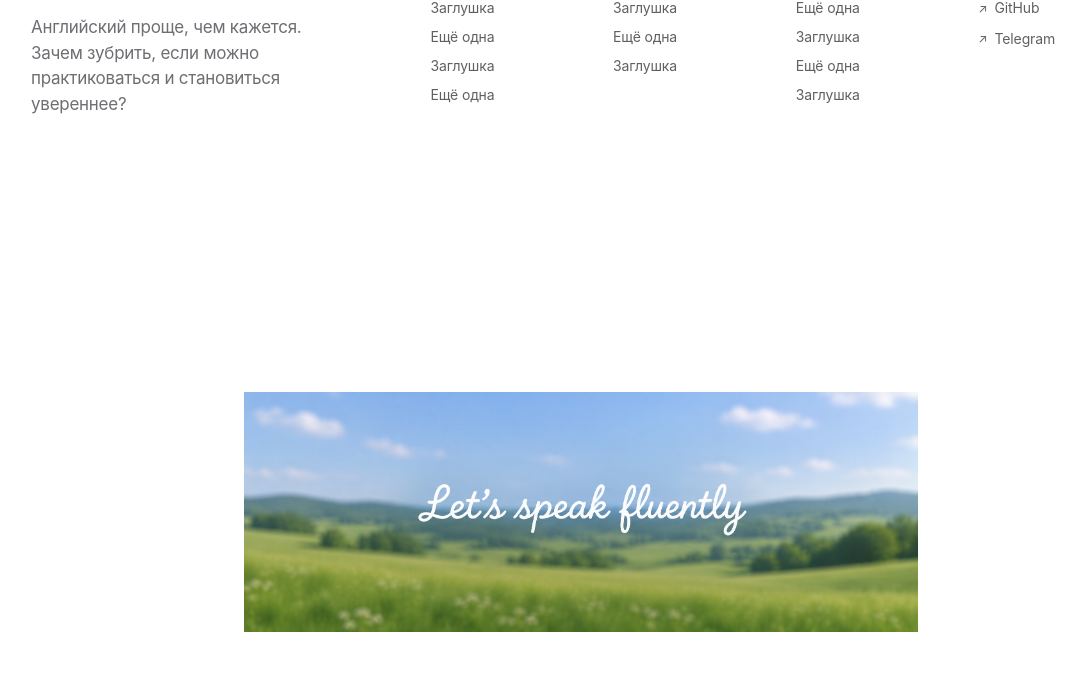
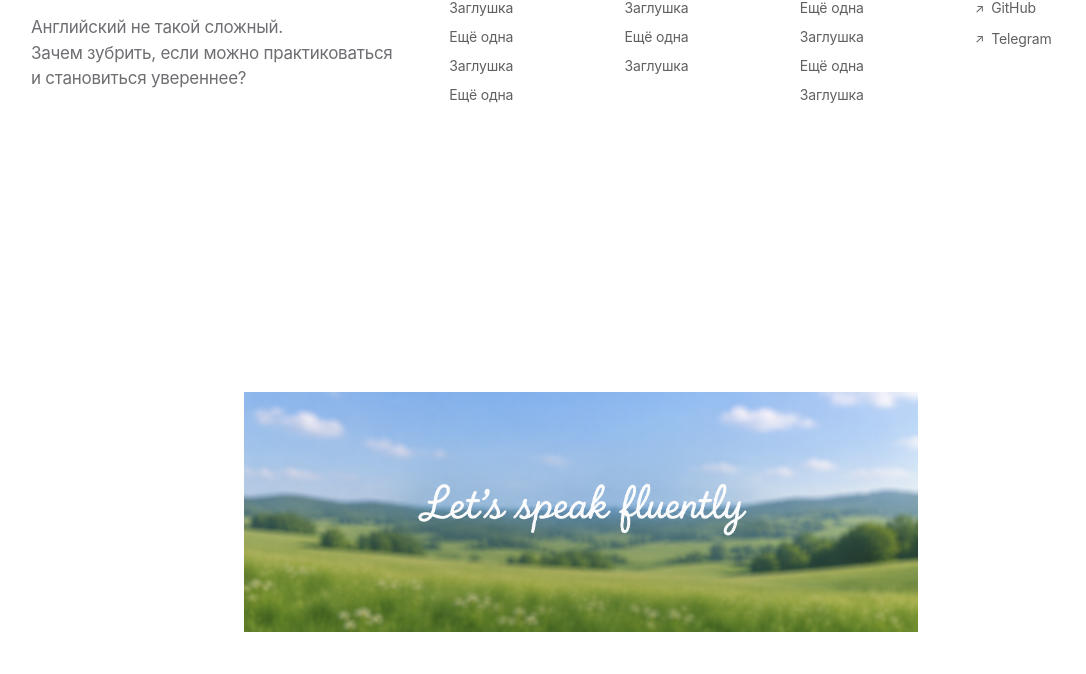
Before and after one commit to billythebully03/fluent, a plain HTML site: page index.html in a window 1280 px wide. Shown: the part 126-800 px from the top of the page, without its empty margins (59-1145 px from the left). Drawn offline with Linux system fonts and the light colour scheme.

Commit message:
Update index.html

```diff
--- a/index.html
+++ b/index.html
@@ -62,13 +62,13 @@
 
     .site-main {
       display: grid;
-      grid-template-columns: minmax(240px, 0.92fr) minmax(0, 2.08fr);
-      column-gap: clamp(56px, 7vw, 92px);
+      grid-template-columns: minmax(340px, 1.05fr) minmax(0, 1.95fr);
+      column-gap: clamp(44px, 4vw, 58px);
       align-items: start;
     }
 
     .brand-block {
-      max-width: 320px;
+      max-width: 390px;
     }
 
     .brand {
@@ -95,7 +95,7 @@
     }
 
     .tagline {
-      max-width: 310px;
+      max-width: 370px;
       margin: 21px 0 0;
       color: var(--text-secondary);
       font-size: 17px;
@@ -107,7 +107,7 @@
     .site-navigation {
       display: grid;
       grid-template-columns: repeat(4, minmax(0, 1fr));
-      column-gap: clamp(18px, 2.4vw, 30px);
+      column-gap: clamp(12px, 1.5vw, 20px);
     }
 
     .menu-column {
@@ -132,22 +132,44 @@
       list-style: none;
     }
 
-    .menu-item {
+    .menu-link {
       display: inline-flex;
       align-items: center;
       gap: 7px;
+      width: fit-content;
       color: var(--text-menu);
       font-size: 14px;
       font-weight: 400;
       line-height: 1.45;
       letter-spacing: -0.01em;
-      cursor: default;
+      text-decoration: none;
+      cursor: pointer;
+      transition: color 160ms ease, opacity 160ms ease;
+    }
+
+    .menu-link:hover {
+      color: var(--text-primary);
+    }
+
+    .menu-link:active {
+      opacity: 0.55;
+    }
+
+    .menu-link:focus-visible {
+      outline: 2px solid var(--apple-blue);
+      outline-offset: 4px;
+      border-radius: 2px;
     }
 
     .menu-arrow {
       flex: none;
       font-size: 12px;
       line-height: 1;
+      transition: transform 160ms ease;
+    }
+
+    .menu-link:hover .menu-arrow {
+      transform: translate(2px, -2px);
     }
 
     .site-footer {
@@ -213,13 +235,16 @@
   <div class="page-shell">
     <main class="site-main" id="top">
       <section class="brand-block" aria-label="О Fluent">
-        <a class="brand" href="#top">
-          <!-- Файлы из public доступны по адресам /fluent.png и /footer.png -->
-          <img class="brand-logo" src="/fluent.png" alt="Fluent" />
+        <a class="brand" href="./" aria-label="Fluent — главная страница">
+          <img
+            class="brand-logo"
+            src="./public/fluent.png"
+            alt="Fluent"
+          />
         </a>
 
         <h1 class="tagline">
-          Английский проще, чем кажется.<br />
+          Английский не такой сложный.<br />
           Зачем зубрить, если можно практиковаться и становиться увереннее?
         </h1>
       </section>
@@ -232,68 +257,88 @@
     </main>
 
     <footer class="site-footer">
-      <img class="footer-image" src="/footer.png" alt="" />
+      <img
+        class="footer-image"
+        src="./public/footer.png"
+        alt=""
+      />
     </footer>
   </div>
 
   <script>
-    // У каждого столбца — свой список пунктов.
-    // Строки пока выводятся как некликабельные заглушки.
+    // У каждого столбца свой массив пунктов.
+    const practiceItems = [
+      "Заглушка",
+      "Ещё одна",
+      "Заглушка",
+      "Ещё одна",
+    ];
+
+    const materialsItems = [
+      "Заглушка",
+      "Ещё одна",
+      "Заглушка",
+    ];
+
+    const aboutItems = [
+      "Ещё одна",
+      "Заглушка",
+      "Ещё одна",
+      "Заглушка",
+    ];
+
+    const socialItems = [
+      { label: "GitHub", arrow: true },
+      { label: "Telegram", arrow: true },
+    ];
+
     const menuColumns = [
-      {
-        title: "Практика",
-        items: ["Заглушка", "Ещё одна", "Заглушка", "Ещё одна"],
-      },
-      {
-        title: "Материалы",
-        items: ["Заглушка", "Ещё одна", "Заглушка"],
-      },
-      {
-        title: "О проекте",
-        items: ["Ещё одна", "Заглушка", "Ещё одна", "Заглушка"],
-      },
-      {
-        title: "Social",
-        items: [
-          { label: "GitHub", external: true },
-          { label: "Telegram", external: true },
-        ],
-      },
+      { title: "Практика", items: practiceItems },
+      { title: "Материалы", items: materialsItems },
+      { title: "О проекте", items: aboutItems },
+      { title: "Social", items: socialItems },
     ];
 
     const navigation = document.querySelector("#site-navigation");
 
-    menuColumns.forEach((column) => {
+    menuColumns.forEach((column, index) => {
       const group = document.createElement("section");
       group.className = "menu-column";
 
       const heading = document.createElement("h2");
       heading.className = "menu-heading";
+      heading.id = `menu-heading-${index}`;
       heading.textContent = column.title;
+
+      group.setAttribute("aria-labelledby", heading.id);
 
       const list = document.createElement("ul");
       list.className = "menu-list";
 
       column.items.forEach((item) => {
-        const entry = typeof item === "string" ? { label: item } : item;
+        const entry = typeof item === "string"
+          ? { label: item }
+          : item;
 
         const listItem = document.createElement("li");
-        const label = document.createElement("span");
-        label.className = "menu-item";
+        const link = document.createElement("a");
 
-        if (entry.external) {
+        link.className = "menu-link";
+        link.href = entry.href || "./";
+
+        if (entry.arrow) {
           const arrow = document.createElement("span");
           arrow.className = "menu-arrow";
           arrow.setAttribute("aria-hidden", "true");
           arrow.textContent = "↗";
-          label.append(arrow);
+          link.append(arrow);
         }
 
-        const text = document.createElement("span");
-        text.textContent = entry.label;
-        label.append(text);
+        const label = document.createElement("span");
+        label.textContent = entry.label;
 
-        listItem.append(label);
+        link.append(label);
+        listItem.append(link);
         list.append(listItem);
       });
 
```
